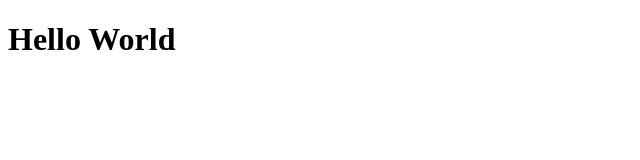
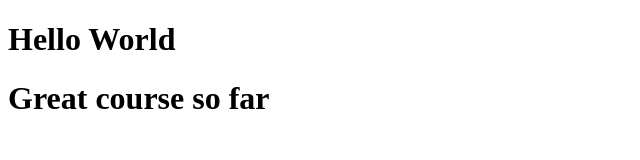
Before and after one commit to imagine4134/webdevclass, a plain HTML site: page class/index.html in a window 1280 px wide. Shown: the whole page, without its empty margins (0-640 px from the left). Drawn offline with Linux system fonts and the light colour scheme.

Commit message:
Small addition to out page content.

```diff
--- a/class/index.html
+++ b/class/index.html
@@ -5,5 +5,6 @@
 </head>
 <body>
 <h1>Hello World</h1>
+<h1>Great course so far</h1>
 </body>
 </html>
```
